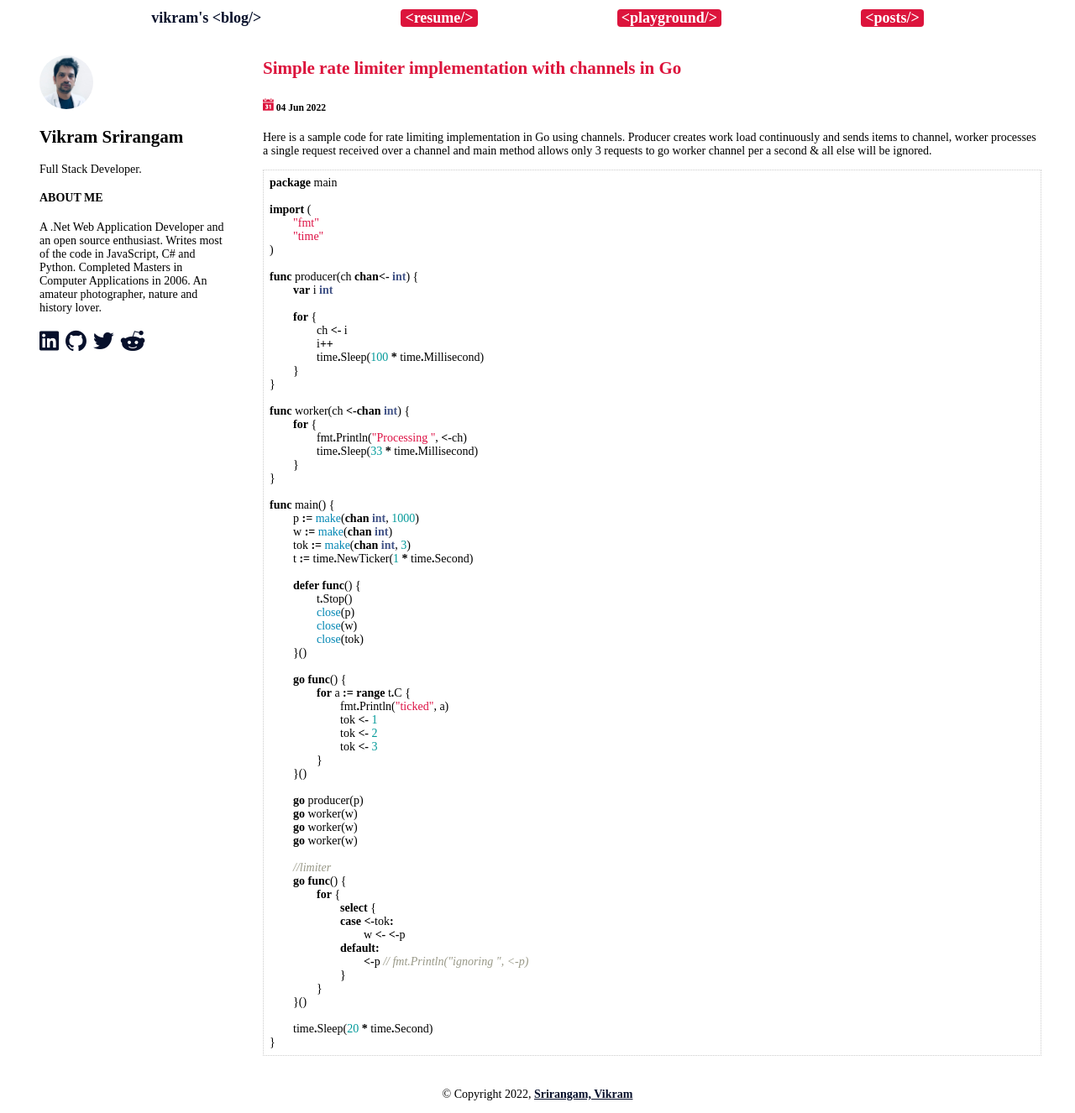
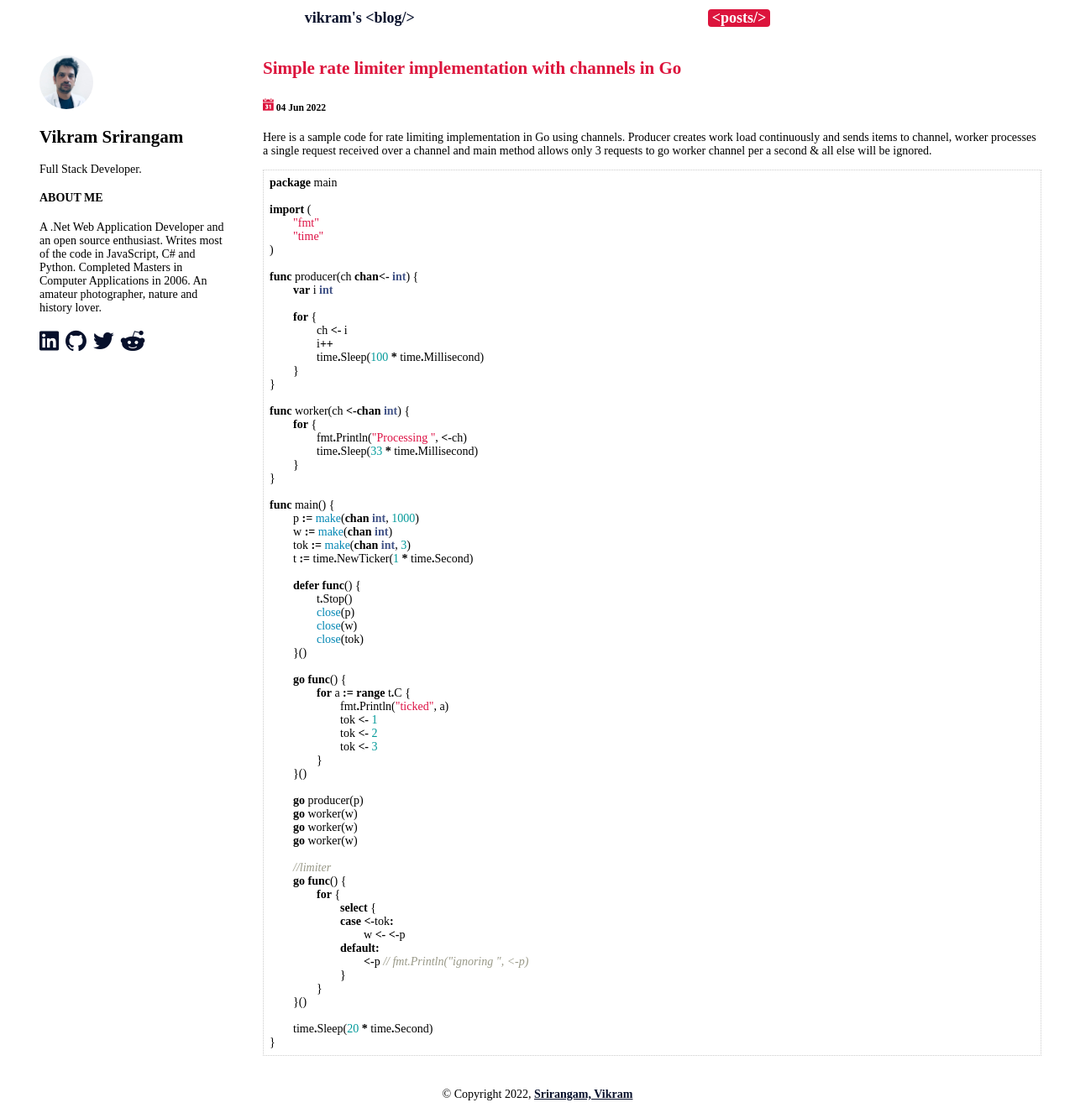
Before and after one commit to srirangamv/srirangamv.github.io, a Jekyll site: the page built from index.html, in a window 1280 px wide. Shown: the whole page at 84% size. Built offline with Jekyll 4.4.1, drawn with Linux system fonts in a browser that asks for light colours; the list of posts is cut into pages by our own code.

Commit message:
remved links

```diff
--- a/_layouts/default.html
+++ b/_layouts/default.html
@@ -41,9 +41,8 @@
             <!-- Header content -->
             <span>&nbsp;</span>
             <a href="/">vikram's &lt;blog/&gt;</a>
-            <a class="redlink" href="/resume">&lt;resume/&gt;</a>
-            <a class="redlink" href="/javascript_playground/">&lt;playground/&gt;</a>
-            <a class="redlink" href="/blog">&lt;posts/&gt;</a>
+            <!--<a class="redlink" href="/resume">&lt;resume/&gt;</a>
+            <a class="redlink" href="/javascript_playground/">&lt;playground/&gt;</a>-->            <a class="redlink" href="/blog">&lt;posts/&gt;</a>
             <span>&nbsp;</span>
         </header>
 
```
